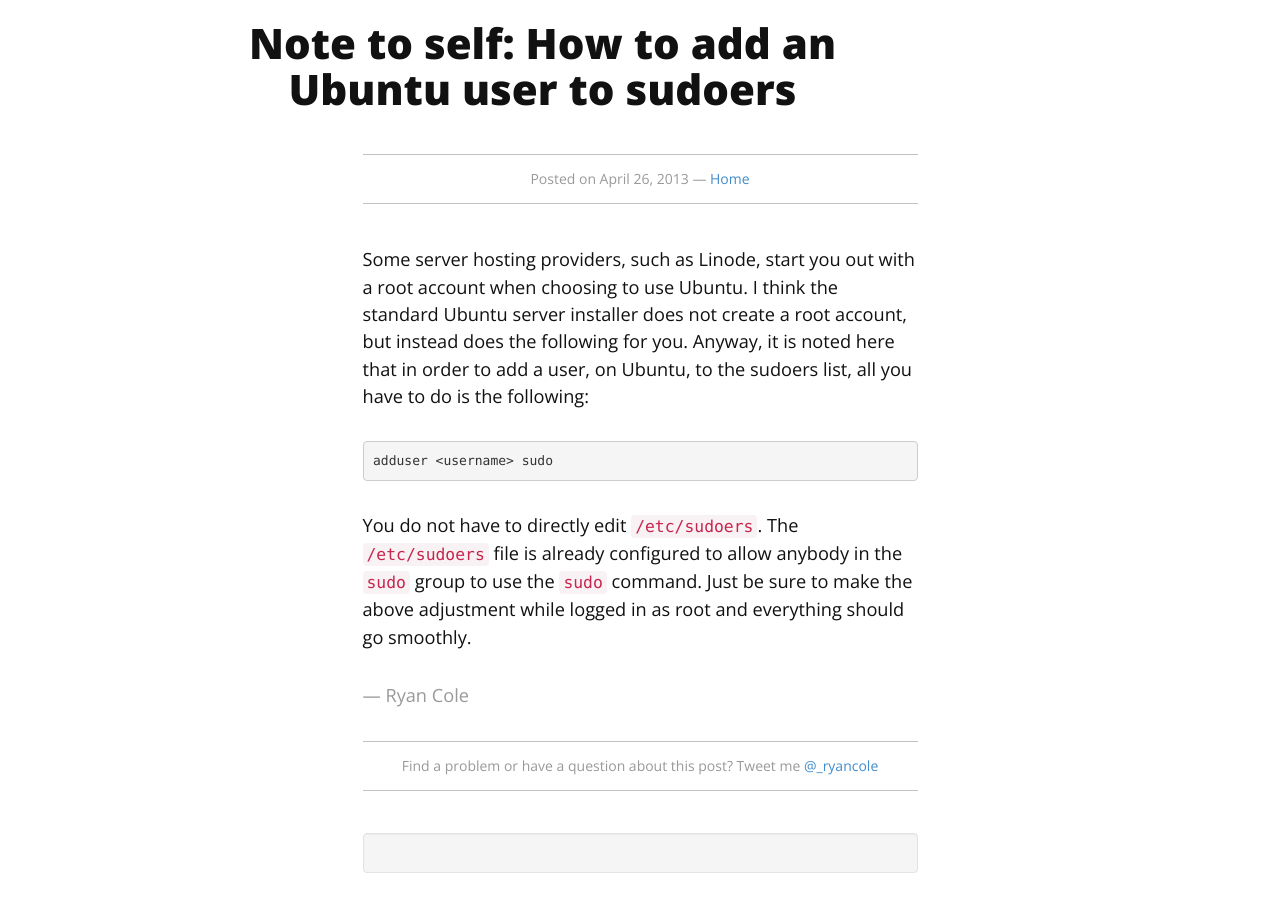
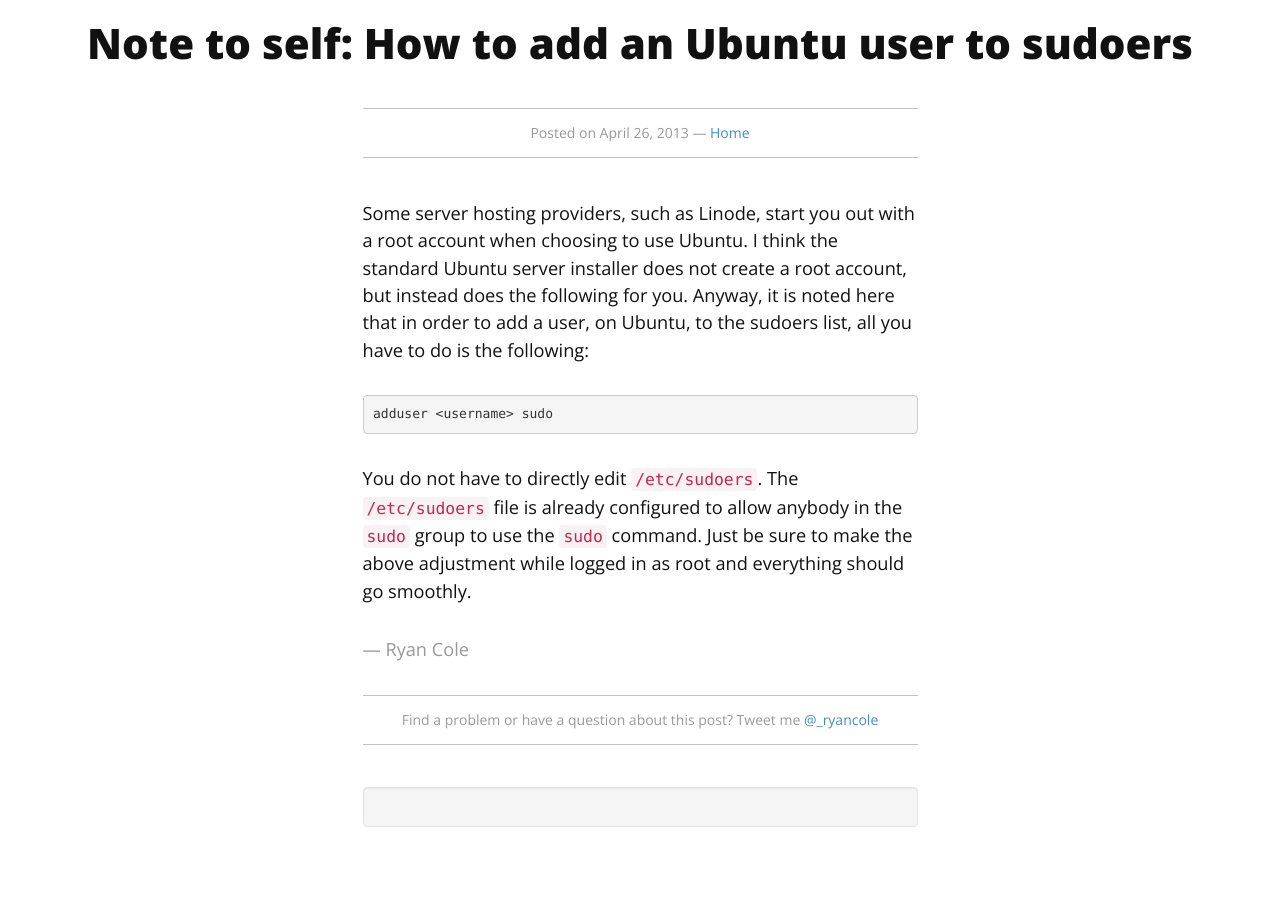
Before and after one commit to ryancole/ryancole.github.com, a Jekyll site: the page built from _posts/2013-04-26-ubuntu-add-user-sudoers.md, in a window 1280 px wide. Built offline with Jekyll 4.4.1, drawn with Linux system fonts in a browser that asks for light colours; comment, search, counter and statistics services are not loaded.

Commit message:
Revert "womp"
This reverts commit 636b58e11b5627e2495cd4eb8ae06ce3ad075435.

```diff
--- a/_layouts/entry.html
+++ b/_layouts/entry.html
@@ -53,7 +53,7 @@
 
     <div class="container">
       <div class="row">
-        <div class="col-sm-8 col-sm-offset-1" style="background-image: url('{{ page.image }}')" id="entry-title">
+        <div class="col-sm-12 " style="background-image: url('{{ page.image }}')" id="entry-title">
           <h1>{{ page.title }}</h1>
         </div>
       </div>
```
